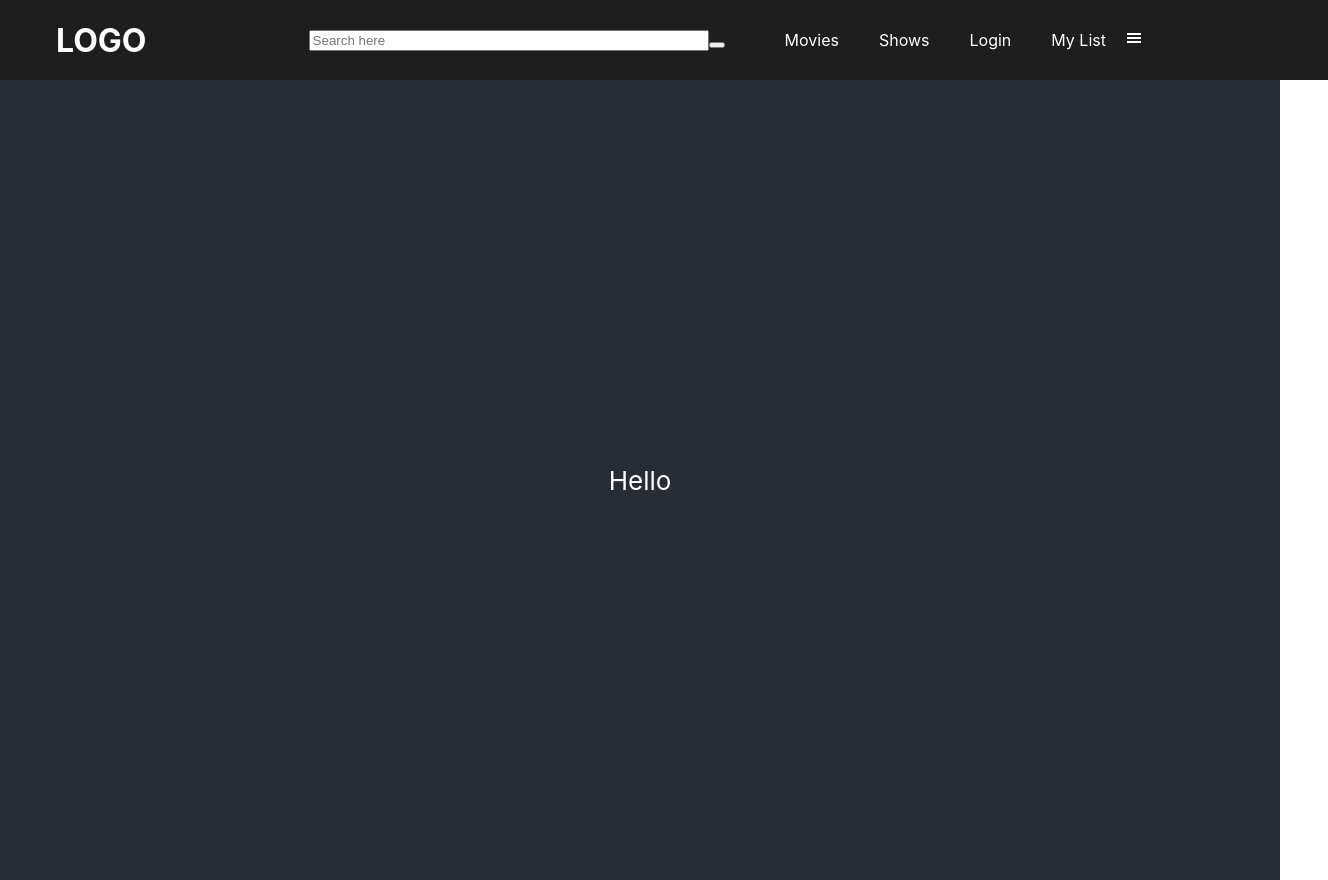
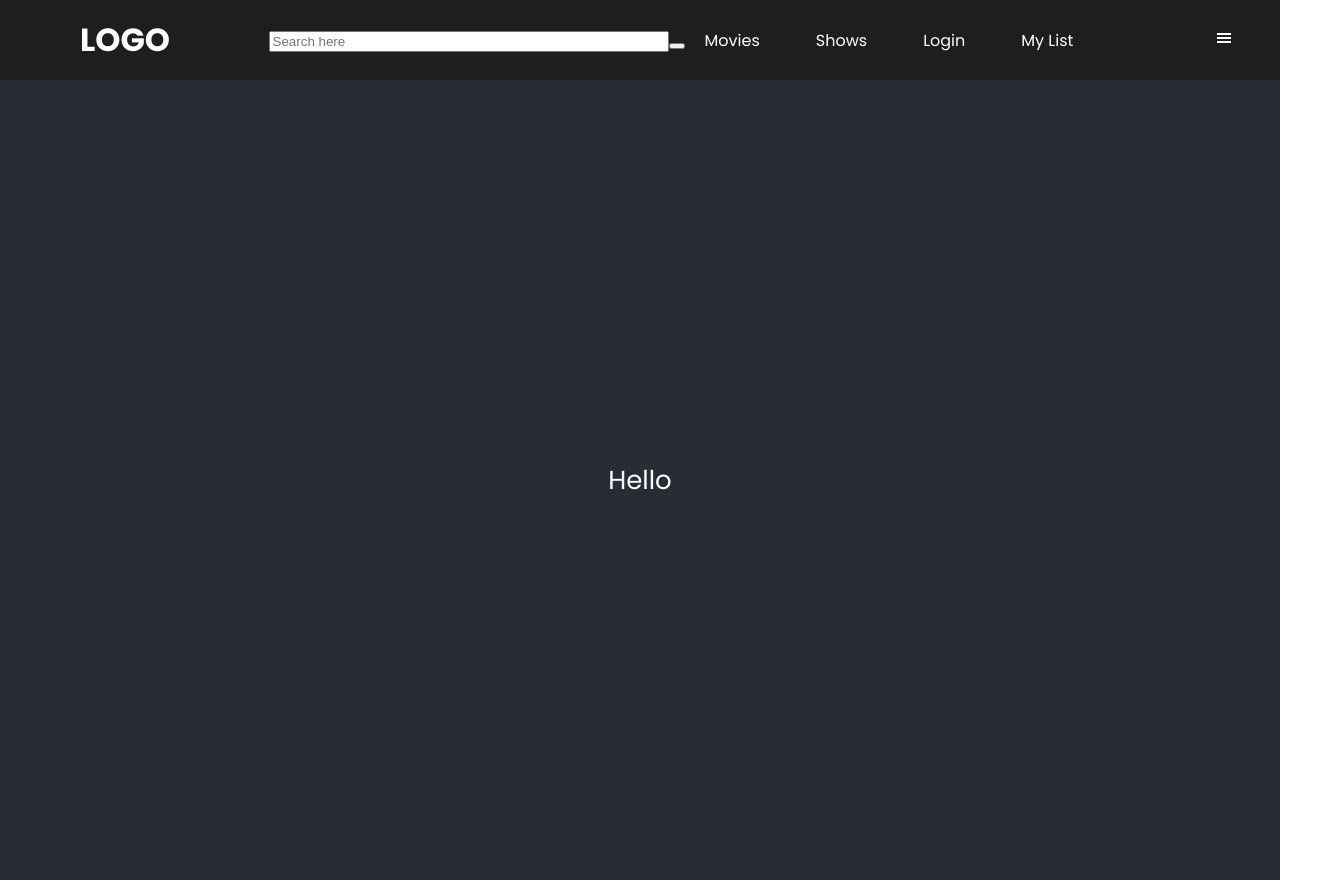
Before and after one commit to AlexKinn/CineSpectrum, a React (Create React App) app in the folder app/: page / in a window 1280 px wide. Shown: the whole page, 1328 px wide, since content can reach past the window. Built offline with nearby package versions, Linux system fonts and the light colour scheme.

Commit message:
create navigation bar transformation breakpoint

```diff
--- a/app/src/components/Navbar.module.scss
+++ b/app/src/components/Navbar.module.scss
@@ -1,17 +1,21 @@
-@import "./../styles/variables.scss";
+@import "../styles/variables.scss";
 
 .header {
-    background: $dark;
+    background: $dark-color;
     width: 100%;
     height: $headerHeight;
     padding: 0 1.5rem;
+    @include breakpoint(md) {
+        padding: 0 3rem;
+    }
+    transition: 0.3s ease all;
 
     &__content {
         overflow: hidden;
-        color: $light;
+        color: $light-color;
         margin: 0 auto;
+        max-width: 1920px;
         height: 100%;
-        max-width: 1920px;
         display: flex;
         align-items: center;
         justify-content: space-between;
@@ -22,7 +26,7 @@
             font-size: 2rem;
             font-weight: bold;
             text-decoration: none;
-            color: $light;
+            color: $light-color;
             padding-left: 2rem;
         }
 
@@ -31,14 +35,27 @@
             right: 100%;
             bottom: 0;
             width: 100%;
-            height: 100%;
-            // position: fixed;
+            height: 100vh;
+            position: fixed;
             display: flex;
-            flex-direction: row;
+            flex-direction: column;
             justify-content: center;
             align-items: center;
             text-align: center;
+            background: rgba($dark-color, 0.8);
+            backdrop-filter: blur(2px);
+            transform: translate(0);
+            transition: 0.3s ease transform;
 
+
+            @include breakpoint(md) {
+                transform: none;
+                flex-direction: row;
+                background: transparent;
+                width: auto;
+                height: 100%;
+                position: static;
+            }
             &__search {
 
                 input {
@@ -50,9 +67,24 @@
             }
             ul {
                 list-style: none;
+                padding: 0;
                 display: flex;
-                flex-direction: row;
+                flex-direction: column;
+                margin-bottom: $spacing-lg;
+                @include breakpoint(md) {
+                    flex-direction: row;
+                    align-items: center;
+                    margin-bottom: 0;
+                    margin-right: calc(0.5rem + #{$spacing-md});
+                }
                 li {
+                    &:not(:last-child) {
+                        margin-bottom: $spacing-lg;
+                        @include breakpoint(md) {
+                            margin-bottom: 0;
+                            margin-right: $spacing-md;
+                        }
+                    }
                     a {
                         text-decoration: none;
                         color: inherit;
@@ -61,7 +93,11 @@
                         transition: 0.2s ease all;
 
                         &:hover {
-                            background: rgba($light, 0.1);
+                            background: rgba($light-color, 0.1);
+                        }
+                        &:active {
+                            border-radius: calc($borderRadius + 6px);
+                            background: linear-gradient(rgba($light-color, 0.1), rgba($light-color, 0.2));
                         }
                     }
                 }
--- a/app/src/components/Navbar.tsx
+++ b/app/src/components/Navbar.tsx
@@ -1,8 +1,8 @@
 import React, { useState, useEffect } from "react";
 import classes from "./Navbar.module.scss";
 import { Link } from "react-router-dom";
-import { GiHamburgerMenu } from "react-icons/gi"
-import { AiOutlineClose } from "react-icons/ai"
+import { GiHamburgerMenu } from "react-icons/gi";
+import { AiOutlineClose } from "react-icons/ai";
 
 
 export default function Navbar() {
@@ -26,7 +26,7 @@ export default function Navbar() {
   }, []);
 
   useEffect(() => {
-    if (size.width > 768 && menuOpen) {
+    if (size.width > 1040 && menuOpen) {
       setMenuOpen(false);
     }
   }, [size.width, menuOpen]);
@@ -41,7 +41,11 @@ export default function Navbar() {
         <Link to="/" className={classes.header__content__home}>
           LOGO
         </Link>
-        <nav className={classes.header__content__nav}>
+        <nav
+          className={`${classes.header__content__nav} ${
+            menuOpen && size.width < 1040 ? classes.isMenu: ""
+          }`}
+        >
           <div className={classes.header__content__nav__search}>
             <input type="search"
               placeholder="Search here" />
@@ -61,6 +65,7 @@ export default function Navbar() {
               <Link to="/my-list">My List</Link>
             </li>
           </ul>
+        </nav>
         <div>
           {!menuOpen ? (
             <GiHamburgerMenu onClick={menuToggleHandler} />
@@ -68,7 +73,6 @@ export default function Navbar() {
             <AiOutlineClose onClick={menuToggleHandler} />
           )}
           </div>
-        </nav>
       </div>
     </header>
   )
--- a/app/src/index.scss
+++ b/app/src/index.scss
@@ -1,8 +1,14 @@
+@import "./styles/variables.scss";
+
+* {
+  box-sizing: border-box;
+  margin: 0;
+}
+
 body {
-  margin: 0;
-  font-family: -apple-system, BlinkMacSystemFont, 'Segoe UI', 'Roboto', 'Oxygen',
-    'Ubuntu', 'Cantarell', 'Fira Sans', 'Droid Sans', 'Helvetica Neue',
-    sans-serif;
+  width: 100%;
+  font-family: $Poppins;
+  color: $dark-color;
   -webkit-font-smoothing: antialiased;
   -moz-osx-font-smoothing: grayscale;
 }
--- a/app/src/styles/variables.scss
+++ b/app/src/styles/variables.scss
@@ -3,14 +3,26 @@
 $Poppins: "Poppins", sans-serif;
 
 // colors
-$dark: rgb(30, 30, 30);
-$light: rgb(255,255,255);
-$primary: rgb(162, 162, 246);
-$bg: rgb(244, 244, 255);
+$dark-color: rgb(30, 30, 30);
+$light-color: rgb(255,255,255);
+$primary-color: rgb(162, 162, 246);
+$bg-color: rgb(244, 244, 255);
 
+// spacing
+$spacing-md: 16px;
+$spacing-lg: 32px;
 
 // border radius
 $borderRadius: 12px;
 
 // header height
 $headerHeight: 80px;
+
+// Navbar transformation point
+@mixin breakpoint($point) {
+    @if $point == md {
+        @media (min-width: 1040px) {
+            @content;
+        }
+    }
+}
```
Lines whose indentation alone changed are shown as unchanged.
